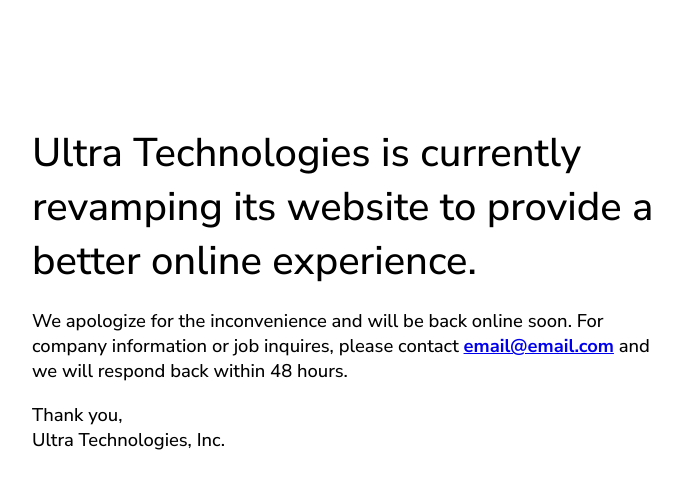
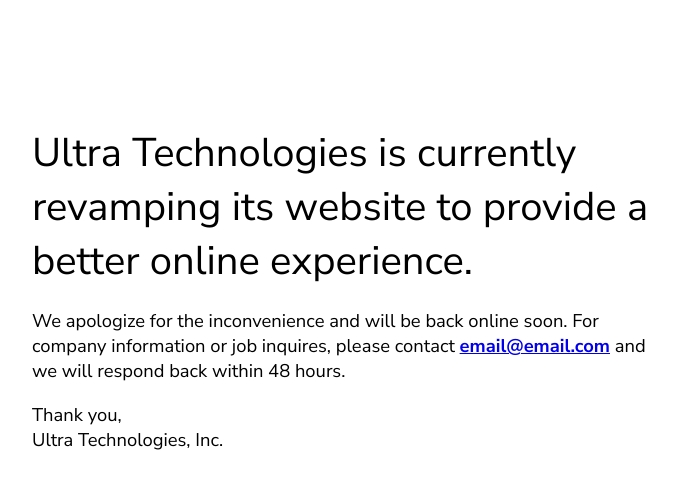
Before and after one commit to UT-webmaster/UT-website, a plain HTML site: page index.html in a window 1280 px wide. Shown: the whole page, without its empty margins (292-974 px from the left). Drawn offline with Linux system fonts and the light colour scheme.

Commit message:
Correct font weight

```diff
--- a/index.html
+++ b/index.html
@@ -9,7 +9,7 @@
     <!-- Gfont link -->
     <link rel="preconnect" href="https://fonts.googleapis.com">
     <link rel="preconnect" href="https://fonts.gstatic.com" crossorigin>
-    <link href="https://fonts.googleapis.com/css2?family=Nunito+Sans:wght@500;700&display=swap" rel="stylesheet">
+    <link href="https://fonts.googleapis.com/css2?family=Nunito+Sans:wght@400;700&display=swap" rel="stylesheet">
   </head>
 
   <style>
@@ -19,7 +19,7 @@
 
     h1 {
       margin-bottom: 0.5em;
-      font-weight: 500;
+      font-weight: 400;
       font-size: 2.5em;
     }
 
```
